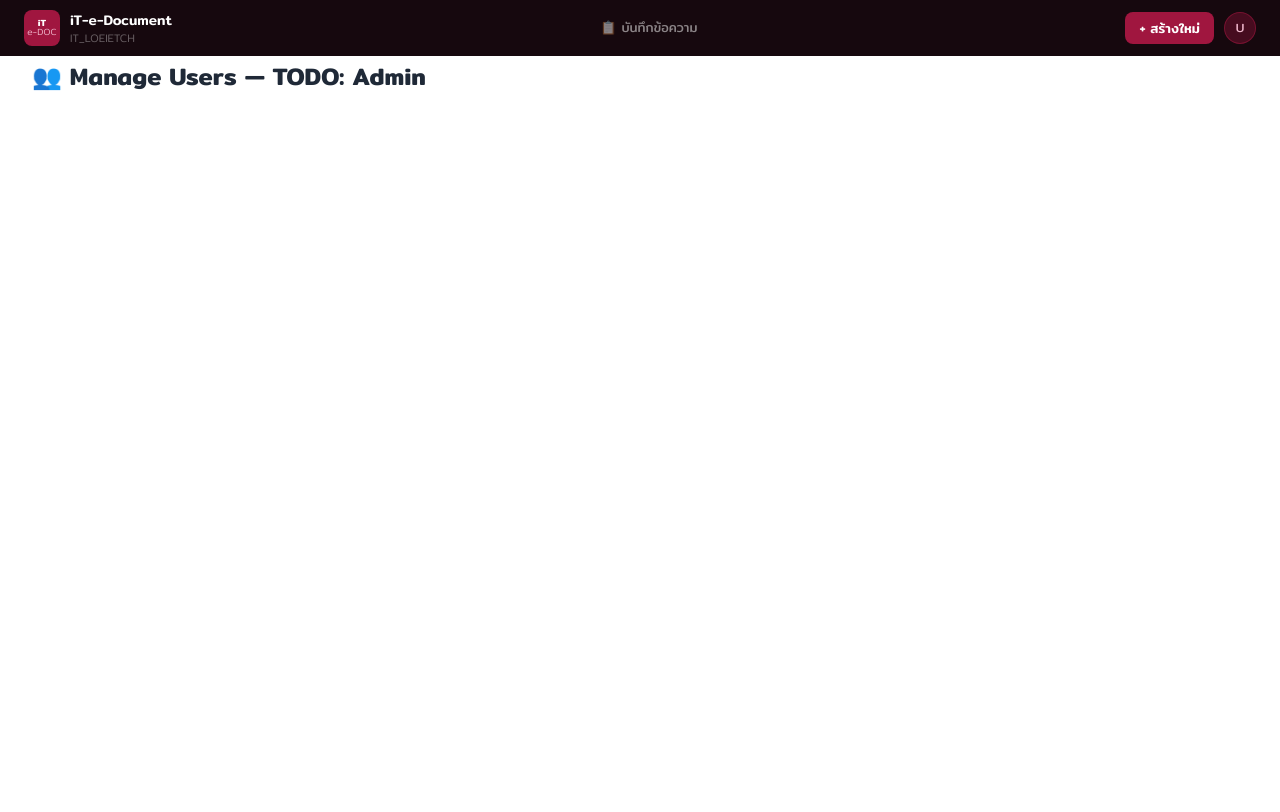
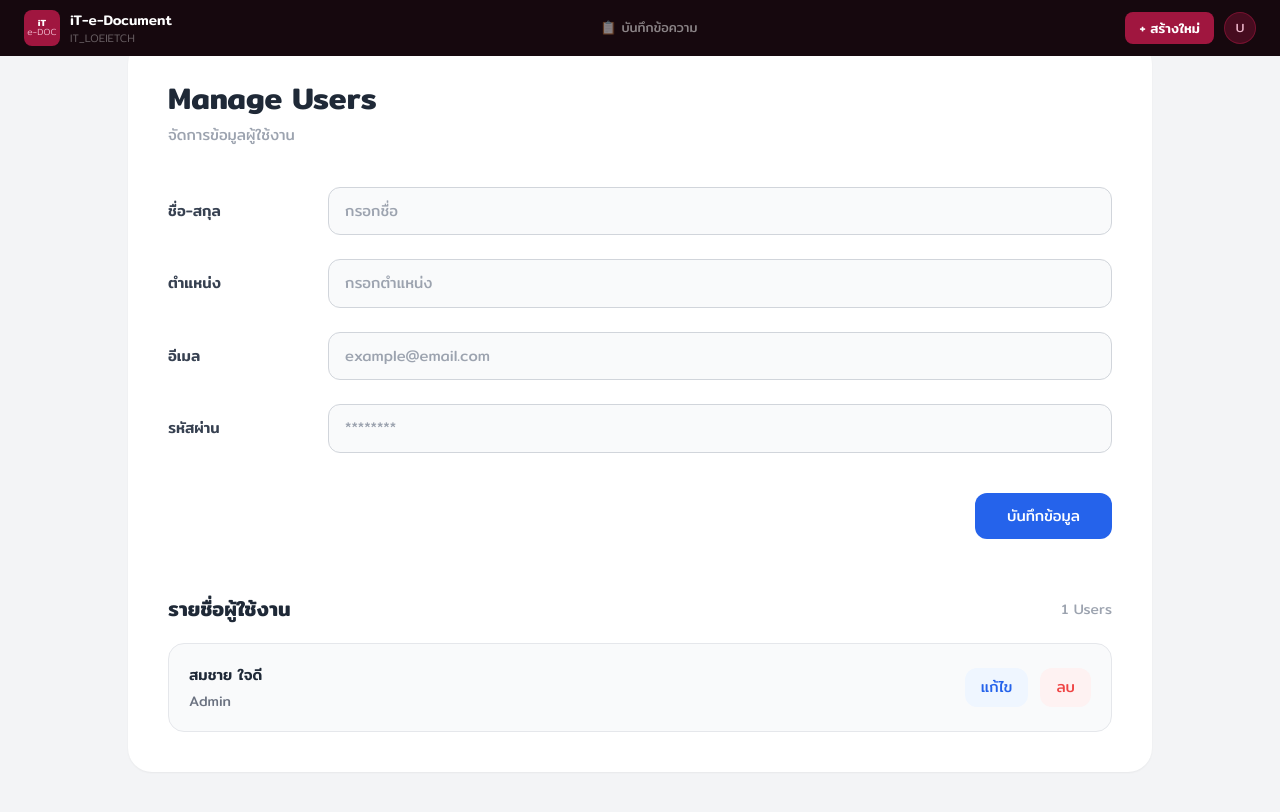
Before and after one commit to aump-pchy/iT_eDOC, a Vue app in the folder frontend/: page /admin/users in a window 1280 px wide. Shown: the top 812 px of the page. Built offline with nearby package versions, Linux system fonts and the light colour scheme.

Commit message:
feat: เพิ่มadminuserView

```diff
--- a/frontend/src/views/AdminUsersView.vue
+++ b/frontend/src/views/AdminUsersView.vue
@@ -1,7 +1,293 @@
 <template>
-  <div class="p-8 mt-7">
-    <h1 class="text-2xl font-bold text-gray-800">
-      👥 Manage Users — TODO: Admin
-    </h1>
+  <div class="min-h-screen bg-gray-100 py-10 px-6">
+    <div class="max-w-5xl mx-auto bg-white rounded-3xl shadow-sm p-10">
+
+      <!-- Header -->
+      <div class="mb-10">
+        <h1 class="text-3xl font-semibold text-gray-800">
+          Manage Users
+        </h1>
+
+        <p class="text-gray-400 mt-2">
+          จัดการข้อมูลผู้ใช้งาน
+        </p>
+      </div>
+
+      <!-- Form -->
+      <div class="space-y-6">
+
+        <!-- ชื่อ -->
+        <div class="flex items-center gap-8">
+          <label class="w-32 text-gray-700 font-medium">
+            ชื่อ-สกุล
+          </label>
+
+          <input
+            type="text"
+            v-model="form.name"
+            placeholder="กรอกชื่อ"
+            class="flex-1 border border-gray-300 rounded-xl px-4 py-3
+                   bg-gray-50
+                   focus:outline-none
+                   focus:ring-2
+                   focus:ring-gray-300
+                   transition"
+          />
+        </div>
+
+        <!-- ตำแหน่ง -->
+        <div class="flex items-center gap-8">
+          <label class="w-32 text-gray-700 font-medium">
+            ตำแหน่ง
+          </label>
+
+          <input
+            type="text"
+            v-model="form.position"
+            placeholder="กรอกตำแหน่ง"
+            class="flex-1 border border-gray-300 rounded-xl px-4 py-3
+                   bg-gray-50
+                   focus:outline-none
+                   focus:ring-2
+                   focus:ring-gray-300
+                   transition"
+          />
+        </div>
+
+        <!-- อีเมล -->
+        <div class="flex items-center gap-8">
+          <label class="w-32 text-gray-700 font-medium">
+            อีเมล
+          </label>
+
+          <input
+            type="email"
+            v-model="form.email"
+            placeholder="example@email.com"
+            class="flex-1 border border-gray-300 rounded-xl px-4 py-3
+                   bg-gray-50
+                   focus:outline-none
+                   focus:ring-2
+                   focus:ring-gray-300
+                   transition"
+          />
+        </div>
+
+        <!-- รหัสผ่าน -->
+        <div class="flex items-center gap-8">
+          <label class="w-32 text-gray-700 font-medium">
+            รหัสผ่าน
+          </label>
+
+          <input
+            type="password"
+            v-model="form.password"
+            placeholder="********"
+            class="flex-1 border border-gray-300 rounded-xl px-4 py-3
+                   bg-gray-50
+                   focus:outline-none
+                   focus:ring-2
+                   focus:ring-gray-300
+                   transition"
+          />
+        </div>
+
+        <!-- Action Buttons -->
+        <div class="flex justify-end gap-3 pt-4">
+          <!-- ปุ่มยกเลิก (จะแสดงขึ้นมาเฉพาะตอนที่กำลังแก้ไขข้อมูลเท่านั้น) -->
+          <button
+            v-if="isEditing"
+            @click="cancelEdit"
+            class="bg-gray-200 text-gray-700 px-6 py-3 rounded-xl
+                   hover:bg-gray-300 transition"
+          >
+            ยกเลิก
+          </button>
+
+          <!-- ปุ่มบันทึก (เปลี่ยนข้อความและสีตามสถานะ) -->
+          <button
+            @click="submitForm"
+            :class="isEditing ? 'bg-green-600 hover:bg-green-700' : 'bg-blue-600 hover:bg-blue-900'"
+            class="text-white px-8 py-3 rounded-xl transition"
+          >
+            {{ isEditing ? 'บันทึกการแก้ไข' : 'บันทึกข้อมูล' }}
+          </button>
+        </div>
+
+      </div>
+
+      <!-- User List -->
+      <div class="mt-14">
+
+        <div class="flex justify-between items-center mb-5">
+          <h2 class="text-xl font-semibold text-gray-800">
+            รายชื่อผู้ใช้งาน
+          </h2>
+
+          <span class="text-sm text-gray-400">
+            {{ users.length }} Users
+          </span>
+        </div>
+
+        <!-- Empty -->
+        <div
+          v-if="users.length === 0"
+          class="text-center py-10 bg-gray-100 rounded-xl border border-gray-100"
+        >
+          ยังไม่มีข้อมูลผู้ใช้งาน
+        </div>
+
+        <!-- List -->
+        <div
+          v-else
+          class="space-y-4"
+        >
+          <div
+            v-for="(user, index) in users"
+            :key="index"
+            class="flex items-center justify-between
+                   bg-gray-50 border border-gray-200
+                   rounded-2xl p-5 hover:bg-gray-100 transition"
+          >
+
+            <!-- Info -->
+            <div>
+              <h3 class="font-medium text-gray-800">
+                {{ user.name }}
+              </h3>
+
+              <p class="text-sm text-gray-500 mt-1">
+                {{ user.position }}
+              </p>
+            </div>
+
+            <!-- Actions -->
+            <div class="flex gap-3">
+
+              <button
+                @click="editUser(index)"
+                class="px-4 py-2 rounded-xl bg-blue-50 text-blue-600
+                       hover:bg-blue-100 transition"
+              >
+                แก้ไข
+              </button>
+
+              <button
+                @click="deleteUser(index)"
+                class="px-4 py-2 rounded-xl bg-red-50 text-red-500
+                       hover:bg-red-100 transition"
+              >
+                ลบ
+              </button>
+
+            </div>
+
+          </div>
+        </div>
+
+      </div>
+    </div>
   </div>
 </template>
+
+<script setup>
+import { ref } from "vue";
+
+// โครงสร้างฟอร์มรับข้อมูล
+const form = ref({
+  name: "",
+  position: "",
+  email: "",
+  password: "",
+});
+
+// Mock ข้อมูลตัวอย่างเริ่มต้น (เพิ่ม Mock Email/Password เพื่อให้พร้อมทำงาน)
+const users = ref([
+  {
+    name: "สมชาย ใจดี",
+    position: "Admin",
+    email: "somchai@email.com",
+    password: "password123"
+  },
+]);
+
+// State ตรวจจับว่ากำลังอยู่ใน "โหมดแก้ไข" หรือไม่
+const isEditing = ref(false);
+const editIndex = ref(null);
+
+// ฟังก์ชันล้างค่าฟอร์มให้กลับเป็นสถานะว่างเปล่าเริ่มต้น
+const resetForm = () => {
+  form.value = {
+    name: "",
+    position: "",
+    email: "",
+    password: "",
+  };
+  isEditing.value = false;
+  editIndex.value = null;
+};
+
+// ฟังก์ชันทำงานหลักเมื่อกดปุ่ม "บันทึก"
+const submitForm = () => {
+  // ตรวจสอบค่าว่าง
+  if (
+    !form.value.name ||
+    !form.value.position ||
+    !form.value.email ||
+    !form.value.password
+  ) {
+    alert("กรุณากรอกข้อมูลให้ครบถ้วน");
+    return;
+  }
+
+  if (isEditing.value) {
+    // ถ้าอยู่ในโหมดแก้ไข -> ทำการเขียนข้อมูลทับลงไปที่ตำแหน่งเดิมในอาร์เรย์
+    users.value[editIndex.value] = {
+      name: form.value.name,
+      position: form.value.position,
+      email: form.value.email,
+      password: form.value.password,
+    };
+  } else {
+    // ถ้าอยู่ในโหมดปกติ -> ทำการเพิ่มข้อมูลใหม่ต่อท้ายเข้าไป
+    users.value.push({
+      name: form.value.name,
+      position: form.value.position,
+      email: form.value.email,
+      password: form.value.password,
+    });
+  }
+
+  // รีเซ็ตหน้าฟอร์มให้ว่างหลังจากกดบันทึกเสร็จ
+  resetForm();
+};
+
+// ฟังก์ชันดึงข้อมูลจากแถวที่ต้องการแก้ไข เด้งขึ้นไปโชว์ในกล่องข้อความด้านบน
+const editUser = (index) => {
+  isEditing.value = true;
+  editIndex.value = index;
+
+  // เอาข้อมูลตัวที่เลือกมาแปะลงในตัวแปร form
+  const currentUser = users.value[index];
+  form.value = {
+    name: currentUser.name,
+    position: currentUser.position,
+    email: currentUser.email || "",
+    password: currentUser.password || "",
+  };
+};
+
+// ฟังก์ชันสำหรับกดยกเลิกการแก้ไข
+const cancelEdit = () => {
+  resetForm();
+};
+
+// ฟังก์ชันลบข้อมูลผู้ใช้งาน
+const deleteUser = (index) => {
+  // เคสป้องกัน: ถ้ากำลังแก้ไขแถวนี้อยู่แล้วดันทลึ่งมากดลบ ให้เคลียร์ฟอร์มทิ้งทันทีป้องกันบั๊กอินเด็กซ์เคลื่อน
+  if (isEditing.value && editIndex.value === index) {
+    resetForm();
+  }
+  users.value.splice(index, 1);
+};
+</script>
```
